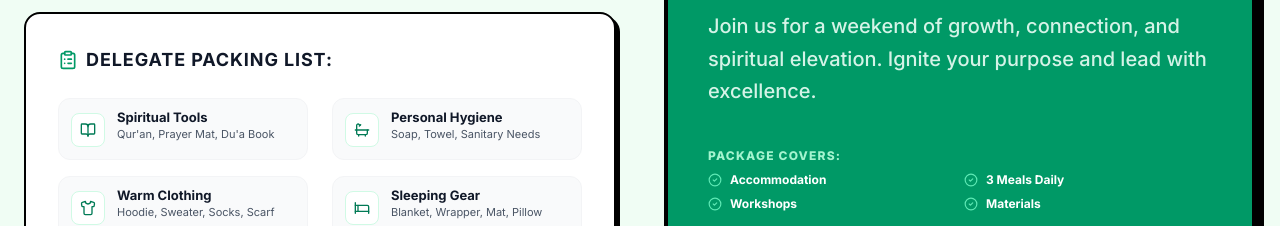
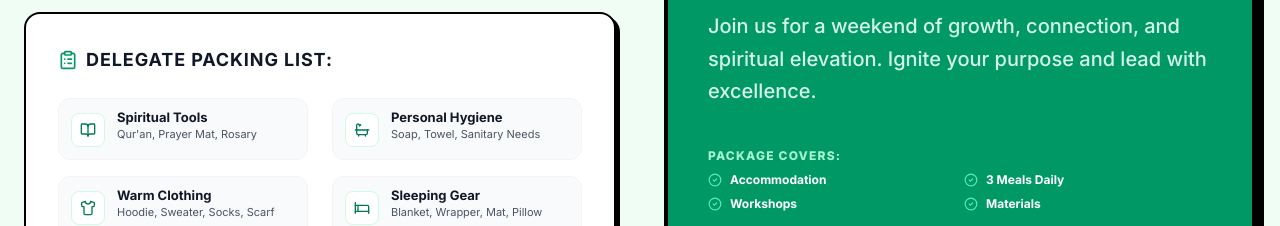
Before and after one commit to Ifetayo02/TOYCAC--26, a React (Vite) app: page / in a window 1280 px wide. Shown: the part 2980-3206 px from the top of the page. Built offline with nearby package versions, Linux system fonts and the light colour scheme.

Commit message:
made changes

```diff
--- a/src/components/Logistics.tsx
+++ b/src/components/Logistics.tsx
@@ -73,7 +73,7 @@ export const Logistics = () => {
 
               <div className="grid grid-cols-1 sm:grid-cols-2 gap-x-6 gap-y-3 md:gap-y-4">
                 {[
-                  { title: 'Spiritual Tools', desc: "Qur'an, Prayer Mat, Du'a Book", icon: <BookOpen /> },
+                  { title: 'Spiritual Tools', desc: "Qur'an, Prayer Mat, Rosary", icon: <BookOpen /> },
                   { title: 'Personal Hygiene', desc: 'Soap, Towel, Sanitary Needs', icon: <Bath /> },
                   { title: 'Warm Clothing', desc: 'Hoodie, Sweater, Socks, Scarf', icon: <Shirt /> },
                   { title: 'Sleeping Gear', desc: 'Blanket, Wrapper, Mat, Pillow', icon: <Bed /> },
```
